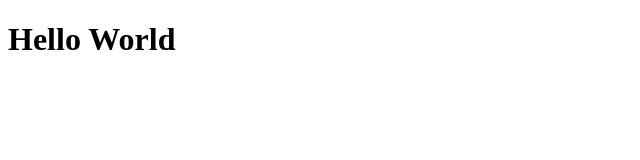
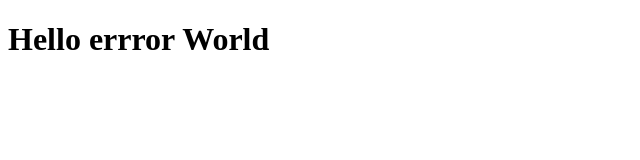
Before and after one commit to paskalk/testnode, a website: page index.html in a window 1280 px wide. Shown: the whole page, without its empty margins (0-640 px from the left). Drawn offline with Linux system fonts and the light colour scheme.

Commit message:
Final task files as presented for Lab 1

```diff
--- a/hotswap.js
+++ b/hotswap.js
@@ -6,9 +6,6 @@ const port ='3000';
 
 
 const server = http.createServer( (request, response) => {
-    // response.statusCode = 200;
-    // response.setHeader('Content-Type', 'text/html');
-    // response.end('<!doctype html> <html lang="en"><table><th>Names</th><tr><td>Hello World</td><tr></table>');
 
     fs.readFile(__dirname + '/index.html', function(error, data) {
       if (error) {
--- a/index.html
+++ b/index.html
@@ -6,6 +6,6 @@
 </head>
 
 <body>
-    <h1>Hello World</h1>
+    <h1>Hello errror World</h1>
 </body>
 </html>
--- a/index_express.js
+++ b/index_express.js
@@ -23,7 +23,7 @@ var namesFromDb = "";
         request.query('select names from prelab', (err, result) => {
 
             if (err) console.log(err);
-            console.log(result.recordsets);
+            //sconsole.log(result.recordsets);
             namesFromDb = JSON.stringify(result.recordset);
 
     })
```
